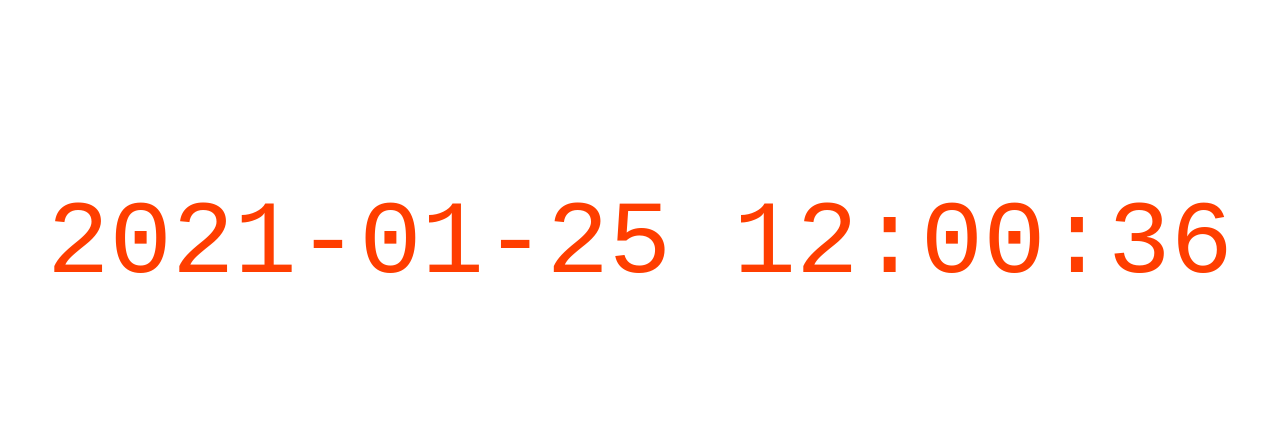
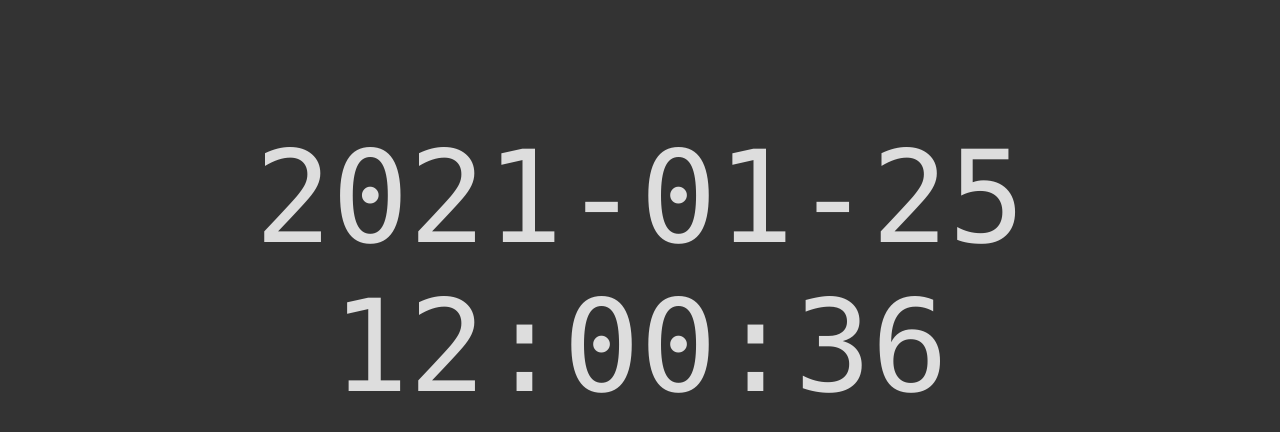
Before and after one commit to Gavin-Gong/clock, a Svelte app: page / in a window 1280 px wide. Shown: the top 432 px of the page. Built offline with nearby package versions, Linux system fonts and the light colour scheme.

Commit message:
ui: dark mode

```diff
--- a/src/App.svelte
+++ b/src/App.svelte
@@ -25,15 +25,16 @@
 		max-width: 240px;
 		margin: 0 auto;
 		height: 100vh;
-		font-family: monospace;
+		font-family: Cascadia Code,  Fira Code iScript, Menlo, Monaco, 'Courier New', monospace;
+		background: #333;
 	}
 
 	h1 {
-		color: #ff3e00;
+		color: #ddd;
 		text-transform: uppercase;
 		font-size: 8em;
 		font-weight: 400;
-		margin-top: -3em;
+		margin-top: -2em;
 	}
 
 	@media (min-width: 640px) {
```
